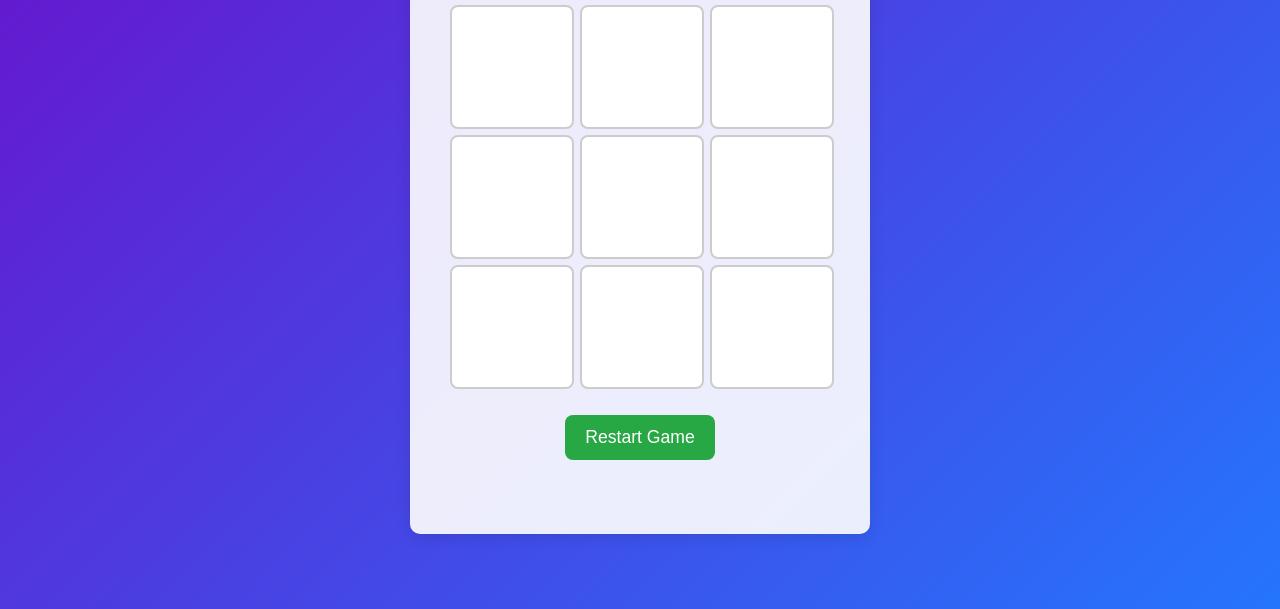
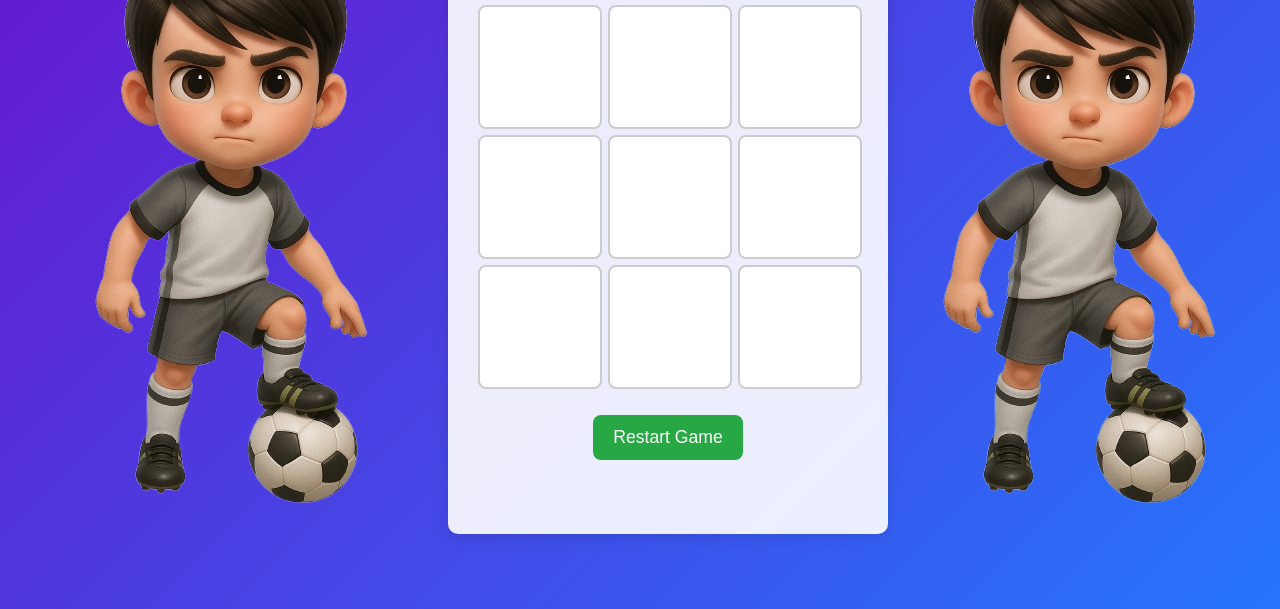
Before and after one commit to AlokVerma89/TicTacToe, a plain HTML site: page index.html in a window 1280 px wide. Shown: the part 191-800 px from the top of the page. Drawn offline with Linux system fonts and the light colour scheme.

Commit message:
changed the css and javascript file by adding characters and the transitions

```diff
--- a/app.js
+++ b/app.js
@@ -37,10 +37,18 @@ const printer = (event)=>{
     if(board_array[element.id]==="E")
    {
     total_turn++;
+    let img1 = document.getElementsByClassName('image1');
+    let img2 = document.getElementsByClassName('image2');
     if(turn==='O')
     {
         element.innerHTML = "O";
         board_array[element.id] = "O";
+        img1[0].classList.add('scale-img');
+
+        setTimeout(() => {
+            img1[0].classList.remove('scale-img');
+        }, 500);
+
         if(checkWinner())
         {
             document.getElementById('winningMessage').innerHTML = "Winner is O";
@@ -52,6 +60,13 @@ const printer = (event)=>{
     else{
         element.innerHTML = "X";
         board_array[element.id] = "X";
+
+        img2[0].classList.add('scale-img');
+
+        setTimeout(() => {
+            img2[0].classList.remove('scale-img');
+        }, 500);
+
         if(checkWinner())
         {
             document.getElementById('winningMessage').innerHTML = "Winner is X";
--- a/index.html
+++ b/index.html
@@ -7,6 +7,9 @@
     <link rel="stylesheet" href="style.css">
 </head>
 <body>
+    <div class="image1">
+        <img src="./a.png" alt="">
+    </div>
     <div class="container">
         <h1>Tic Tac Toe</h1>
         <div class="board">
@@ -24,6 +27,9 @@
         <p class="winning-message" id="winningMessage">
         </p>
     </div>
+    <div class="image2">
+        <img src="./a.png" alt="">
+    </div>
     <script src="app.js"></script>
 </body>
 </html>
--- a/style.css
+++ b/style.css
@@ -6,9 +6,9 @@ body {
     padding: 0;
     height: 100vh;
     display: flex;
-    justify-content: center;
+    justify-content: space-between;
     align-items: center;
-    flex-direction: column;
+    flex-direction: row;
     color: white;
 }
 
@@ -58,10 +58,22 @@ h1 {
     border-radius: 8px;
     cursor: pointer;
     transition: all 0.3s ease;
-}
+      }
 
 .cell:hover {
     background-color: #f0f0f0;
+}
+
+.image1 img {
+    margin-left: 40px;
+    transition-property: all;
+    transition-duration: 3s;
+    transition-timing-function: linear;
+}
+
+.scale-img {
+    transform: scale(1.1);
+    transition: all 0.3s ease-in-out;
 }
 
 .cell.taken {
@@ -97,6 +109,20 @@ button:active {
     transform: scale(0.98);
 }
 
+.image1{
+    display: flex;
+    flex-direction: column;
+    justify-content: space-between;
+    align-items: center;
+
+}
+.image2{
+    display: flex;
+    flex-direction: column;
+    justify-content: space-between;
+    align-items: center;
+}
+
 /* Responsive Styles */
 @media (max-width: 500px) {
     .board {
```
Also changed, not shown: a.png (added).
